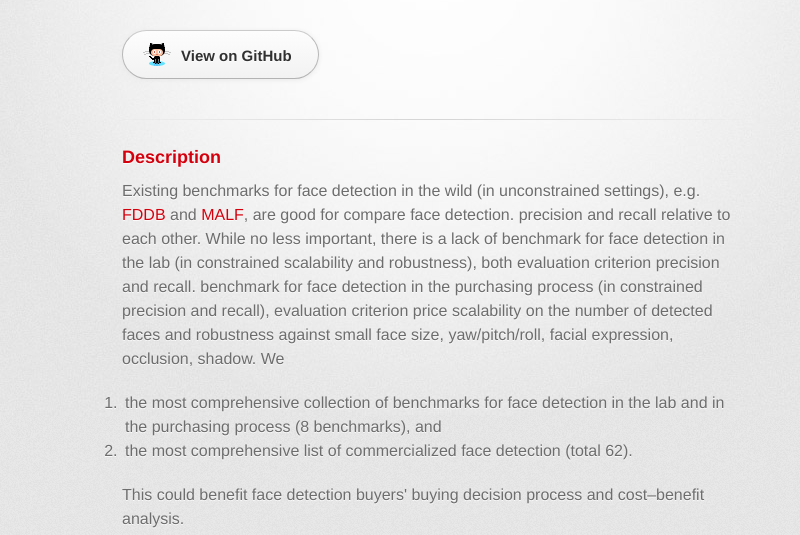
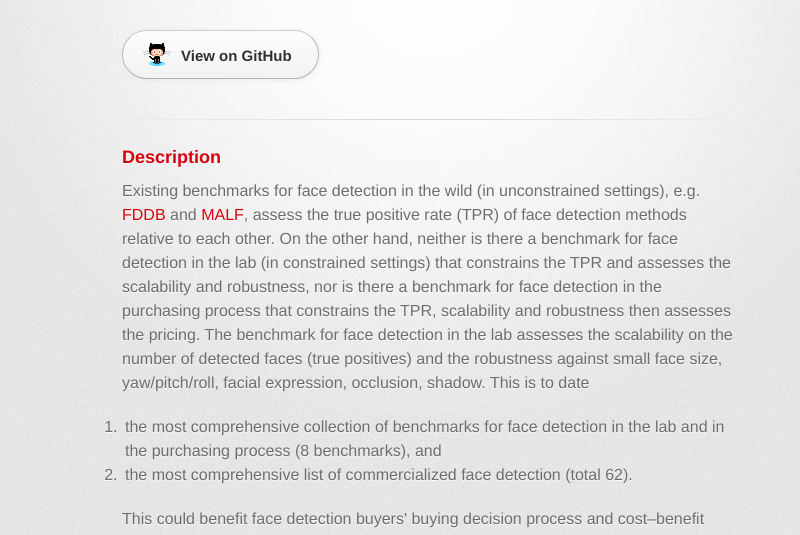
Before and after one commit to spark-facedetection/spark-facedetection.github.io, a plain HTML site: page index.html in a window 1280 px wide. Shown: the part 158-693 px from the top of the page, without its empty margins (208-1008 px from the left). Drawn offline with nearby package versions, Linux system fonts and the light colour scheme; a web font is replaced by a local one.

Commit message:
Update index.html

```diff
--- a/index.html
+++ b/index.html
@@ -37,14 +37,15 @@
 
 <p>Existing benchmarks for face detection in the wild (in unconstrained settings), e.g.
 <a href="http://vis-www.cs.umass.edu/fddb/results.html">FDDB</a> and <a href="http://www.cbsr.ia.ac.cn/faceevaluation/results.html">MALF</a>,
-are good for compare face detection.
-precision and recall relative to each other.
-While no less important, there is a lack of benchmark for face detection in the lab (in constrained scalability and robustness),
-both evaluation criterion precision and recall.
-benchmark for face detection in the purchasing process
-(in constrained precision and recall), evaluation criterion price
-scalability on the number of detected faces and robustness against small face size, yaw/pitch/roll, facial expression, occlusion, shadow.
-We </p>
+assess the true positive rate (TPR) of face detection methods relative to each other.
+On the other hand, neither is there a benchmark for face detection in the lab (in constrained settings)
+that constrains the TPR and assesses the scalability and robustness,
+nor is there a benchmark for face detection in the purchasing process
+that constrains the TPR, scalability and robustness then assesses the pricing.
+The benchmark for face detection in the lab assesses
+the scalability on the number of detected faces (true positives) and
+the robustness against small face size, yaw/pitch/roll, facial expression, occlusion, shadow.
+This is to date</p>
 
 <ol>
 <li>the most comprehensive collection of benchmarks for face detection in the lab and in the purchasing process (8 benchmarks), and</li>
```
